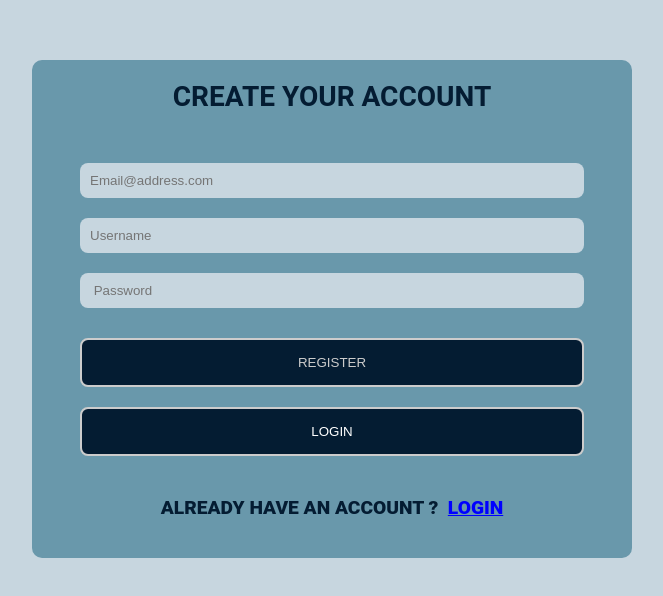
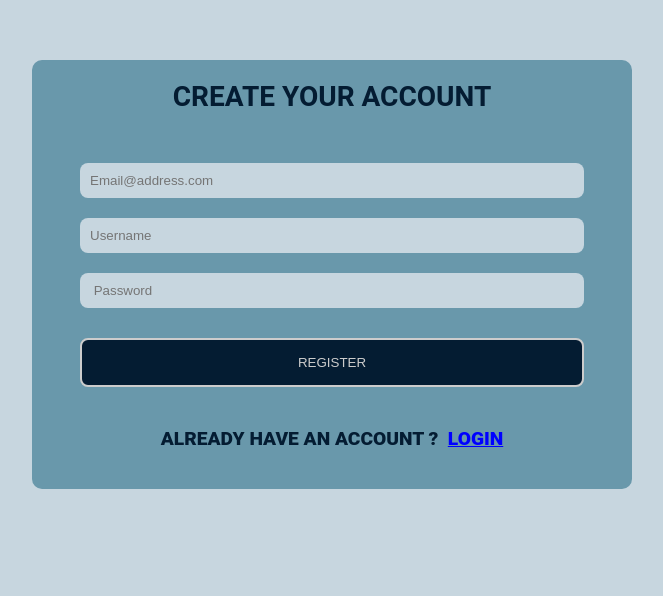
Before and after one commit to divya9072/MovieApplication, a React (Create React App) app: page / in a window 1280 px wide. Shown: the part 132-728 px from the top of the page, without its empty margins (308-971 px from the left). Built offline with nearby package versions, Linux system fonts and the light colour scheme.

Commit message:
register pageupdated

```diff
--- a/src/signup.js
+++ b/src/signup.js
@@ -47,7 +47,6 @@ const Sign = () => {
                     onChange={(e) => { setPasswordUser(e.target.value) }} />
                 <button onClick={handleSubmit}>REGISTER</button><br></br>
                 {message}
-                <button><Link  style={{ textDecoration: 'none', color:'white' }} to='/login'>LOGIN</Link></button>
                 <div className='message'>
                     <p>ALREADY HAVE AN ACCOUNT ?&nbsp;&nbsp;<Link style={{ textDecoration: '', color:'blue' }} to="/login">LOGIN</Link></p>
                 </div>
```
